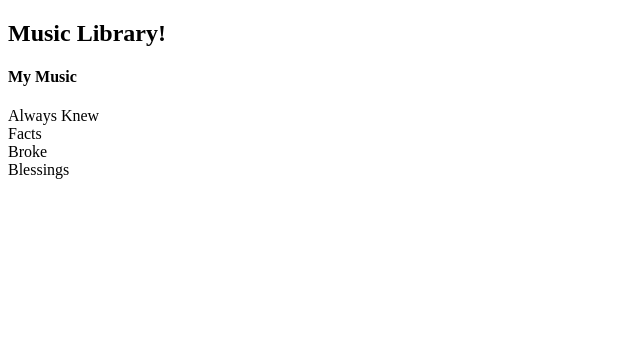
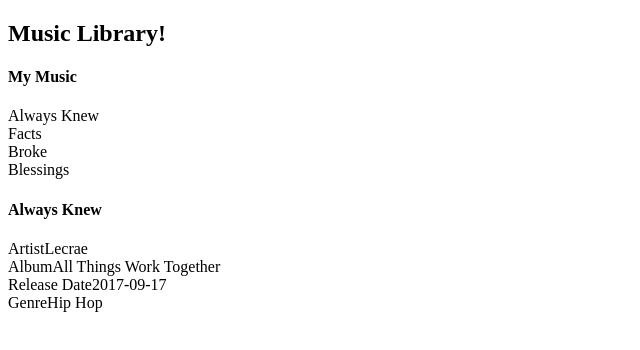
Before and after one commit to a2thedev/music-library-frontend, a React (Create React App) app: page / in a window 1280 px wide. Shown: the top 350 px of the page, without its empty margins (0-640 px from the left). Built offline with nearby package versions, Linux system fonts and the light colour scheme.

Commit message:
Played around with props

```diff
--- a/src/App.jsx
+++ b/src/App.jsx
@@ -1,12 +1,20 @@
 import "./App.css";
 import Header from "./components/Header/Header";
 import MusicTable from "./components/MusicTable/MusicTable";
+import MusicInfo from "./components/MusicInfo/MusicInfo";
 
 function App() {
   return (
     <div className="App">
       <Header />
       <MusicTable />
+      <MusicInfo
+        title="Always Knew"
+        artist="Lecrae"
+        album="All Things Work Together"
+        releaseDate={2017 - 9 - 22}
+        genre="Hip-Hop"
+      />
     </div>
   );
 }
--- /dev/null
+++ b/src/components/MusicInfo/MusicInfo.jsx
@@ -0,0 +1,27 @@
+const MusicInfo = ({ title }) => {
+  return (
+    <div>
+      <h4>{title}</h4>
+      <div>
+        <div>
+          <span>Artist</span>
+          <span>Lecrae</span>
+        </div>
+        <div>
+          <span>Album</span>
+          <span>All Things Work Together</span>
+        </div>
+        <div>
+          <span>Release Date</span>
+          <span>2017-09-17</span>
+        </div>
+        <div>
+          <span>Genre</span>
+          <span>Hip Hop</span>
+        </div>
+      </div>
+    </div>
+  );
+};
+
+export default MusicInfo;
```
